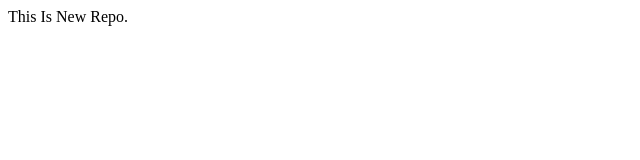
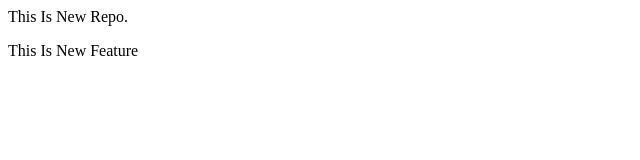
Before and after one commit to Ajay-Khoje/LocalRepo1, a plain HTML site: page index.html in a window 1280 px wide. Shown: the whole page, without its empty margins (0-640 px from the left). Drawn offline with Linux system fonts and the light colour scheme.

Commit message:
Add New Feature

```diff
--- a/index.html
+++ b/index.html
@@ -1 +1,2 @@
 <p> This Is New Repo.</p>
+<p> This Is New Feature</p>
```
